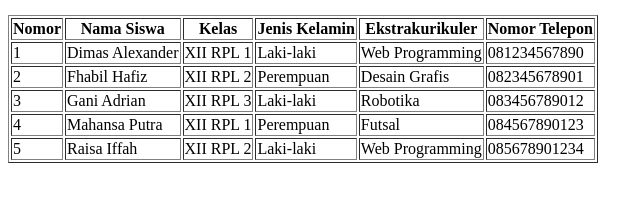
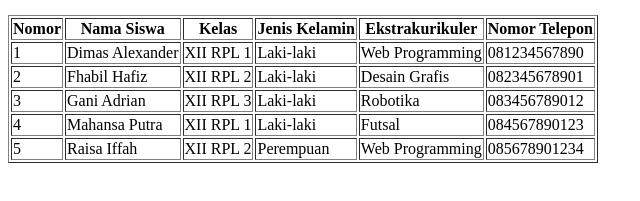
Before and after one commit to 011-DimasAlexanderSA/latihan_html1, a plain HTML site: page index.html in a window 1280 px wide. Shown: the part 531-732 px from the top of the page, 0-640 px from the left. Drawn offline with Linux system fonts and the light colour scheme.

Commit message:
Update index.html

```diff
--- a/index.html
+++ b/index.html
@@ -66,7 +66,7 @@
             <td>2</td>
             <td>Fhabil Hafiz</td>
             <td>XII RPL 2</td>
-            <td>Perempuan</td>
+            <td>Laki-laki</td>
             <td>Desain Grafis</td>
             <td>082345678901</td>
         </tr>
@@ -82,7 +82,7 @@
             <td>4</td>
             <td>Mahansa Putra</td>
             <td>XII RPL 1</td>
-            <td>Perempuan</td>
+            <td>Laki-laki</td>
             <td>Futsal</td>
             <td>084567890123</td>
         </tr>
@@ -90,7 +90,7 @@
             <td>5</td>
             <td>Raisa Iffah</td>
             <td>XII RPL 2</td>
-            <td>Laki-laki</td>
+            <td>Perempuan</td>
             <td>Web Programming</td>
             <td>085678901234</td>
         </tr>
```
